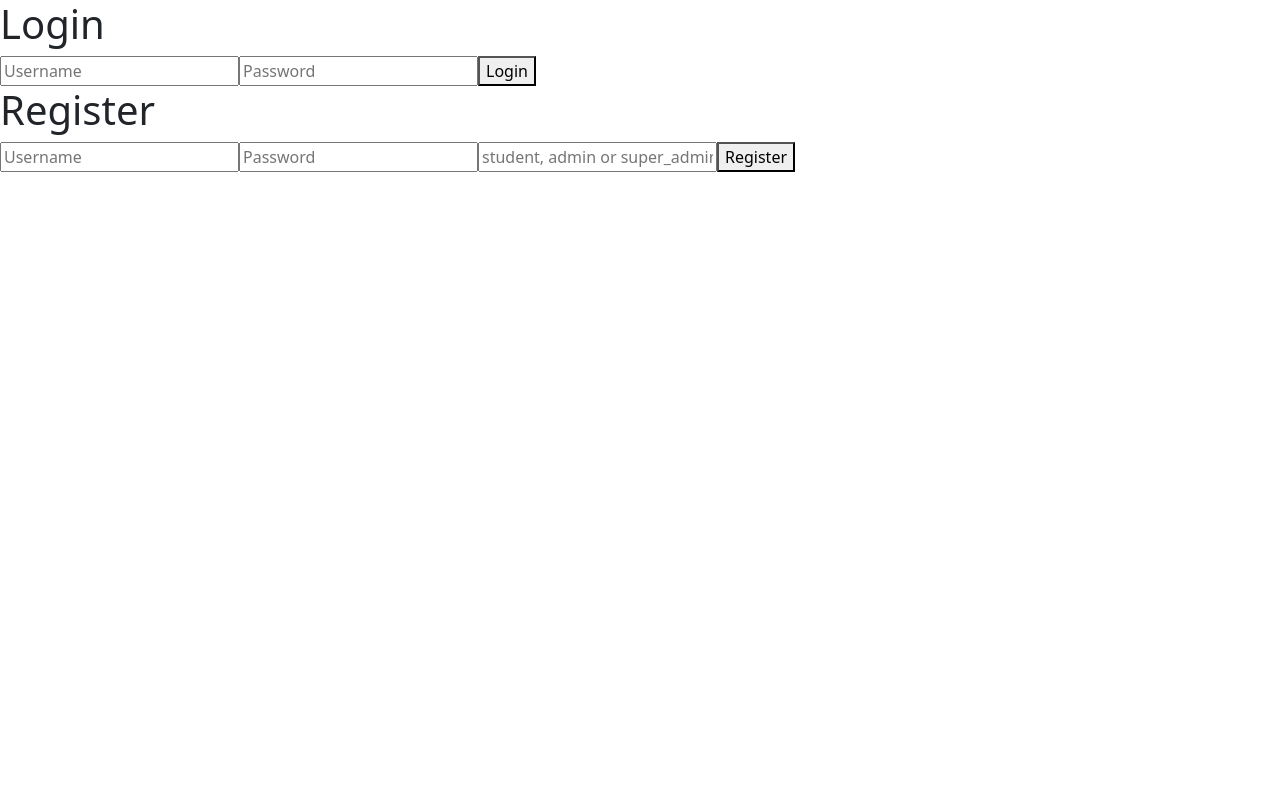
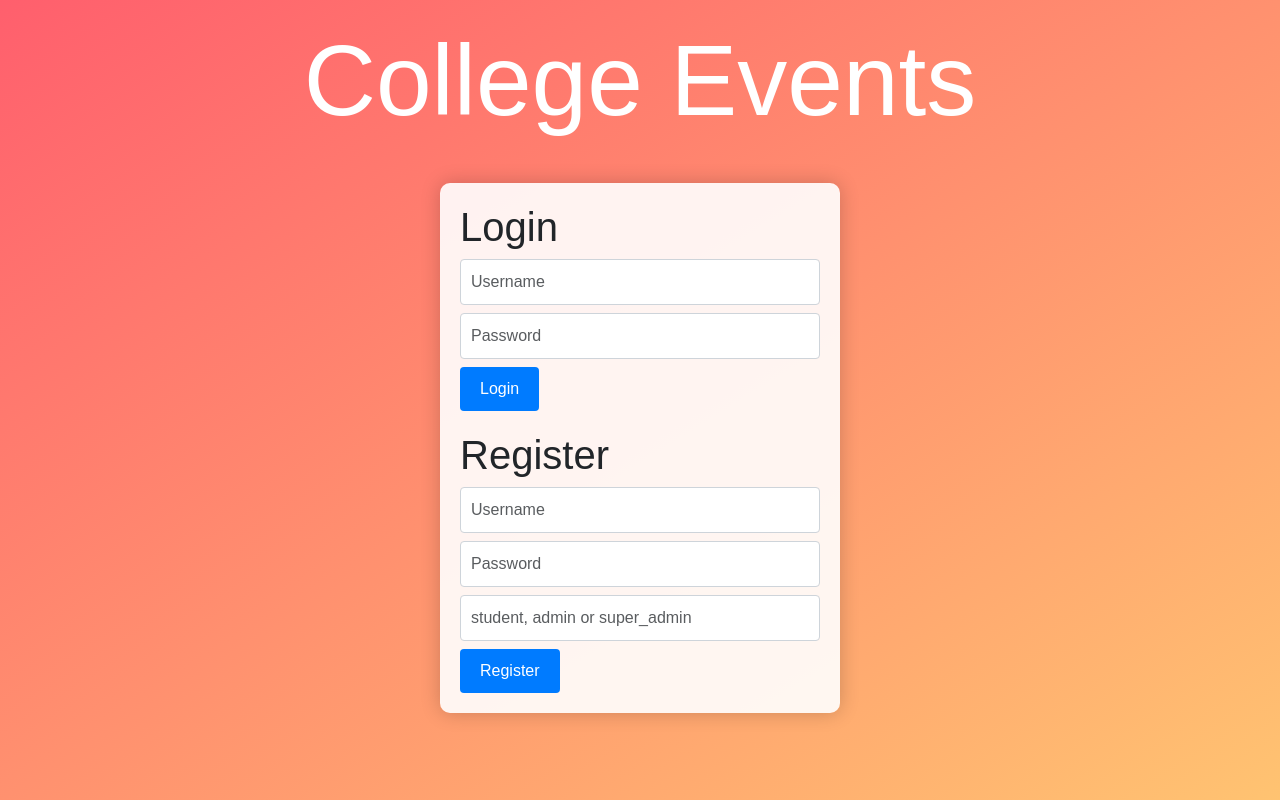
Before and after one commit to JeyoosJ/college-event-website, a React (Create React App) app in the folder frontend/: page / in a window 1280 px wide. Built offline with nearby package versions, Linux system fonts and the light colour scheme.

Commit message:
css for login page

```diff
--- a/frontend/src/Login.js
+++ b/frontend/src/Login.js
@@ -1,6 +1,7 @@
 import React, { useState } from 'react';
 import axios from 'axios';
 import { useNavigate } from 'react-router-dom';
+import './styles/Login.css'; // Import CSS file for custom styles
 
 const Login = ({ handleLoginSuccess }) => {
     const [loginUsername, setLoginUsername] = useState('');
@@ -57,43 +58,53 @@ const Login = ({ handleLoginSuccess }) => {
 
     return (
         <div>
-            <div>
+            <h1 className="title">College Events</h1>
+            <div className="login-container">
+                <div className="login-box">
+                    <div className="login-form">
                         <h1>Login</h1>
                         <input
                             type="text"
+                            className="form-control mb-2"
                             placeholder="Username"
                             value={loginUsername}
                             onChange={(e) => setLoginUsername(e.target.value)}
                         />
                         <input
                             type="password"
+                            className="form-control mb-2"
                             placeholder="Password"
                             value={loginPassword}
                             onChange={(e) => setLoginPassword(e.target.value)}
                         />
-                <button onClick={handleLogin}>Login</button>
+                        <button className="btn btn-primary" onClick={handleLogin}>Login</button>
                     </div>
-            <div>
+                    <div className="register-form">
                         <h1>Register</h1>
                         <input
                             type="text"
+                            className="form-control mb-2"
                             placeholder="Username"
                             value={registerUsername}
                             onChange={(e) => setRegisterUsername(e.target.value)}
                         />
                         <input
                             type="password"
+                            className="form-control mb-2"
                             placeholder="Password"
                             value={registerPassword}
                             onChange={(e) => setRegisterPassword(e.target.value)}
                         />
                         <input
                             type="text"
+                            className="form-control mb-2"
                             placeholder="student, admin or super_admin"
                             value={user_level}
                             onChange={(e) => setUserLevel(e.target.value)}
                         />
-                <button onClick={handleRegister}>Register</button>
+                        <button className="btn btn-primary" onClick={handleRegister}>Register</button>
+                    </div>
+                </div>
             </div>
         </div>
     );
--- a/frontend/src/Student.js
+++ b/frontend/src/Student.js
@@ -2,66 +2,63 @@ import React, { useState, useEffect } from 'react';
 import axios from 'axios';
 
 const StudentComponent = ({ user }) => {
-    const [rsoList, setRsoList] = useState([]);
-    const [selectedRSO, setSelectedRSO] = useState(null);
     const [eventsList, setEventsList] = useState([]);
     const [comment, setComment] = useState('');
 
+    useEffect(() => {
         console.log(user);
+        const fetchEvents = async () => {
+            try {
+                const response = await axios.get('http://localhost:8081/events');
+                setEventsList(response.data);
+                console.log(response.data);
+            } catch (error) {
+                console.error('Error fetching events:', error);
+            }
+        };
 
-    useEffect(() => {
-        // Fetch list of RSOS
-        axios.get('http://localhost:8081/rso')
-            .then(response => {
-                setRsoList(response.data);
-            })
-            .catch(error => console.error('Error fetching RSOs:', error));
+        fetchEvents();
     }, []);
-
-    const handleRSOSelection = (rsoId) => {
-        setSelectedRSO(rsoId);
-        // Fetch events for selected RSO
-        axios.get(`http://localhost:8081/rso/${rsoId}/events`)
-            .then(response => {
-                setEventsList(response.data);
-            })
-            .catch(error => console.error('Error fetching events:', error));
-    };
 
     const handleCommentSubmit = (eventId) => {
         // Submit comment for the selected event
-        axios.post(`http://localhost:8081/events/${eventId}/comments`, { comment })
+        axios.post(`http://localhost:8081/events/${eventId}/comments`, { text: comment })
             .then(response => {
                 // Refresh comments for the selected event
                 axios.get(`http://localhost:8081/events/${eventId}/comments`)
                     .then(response => {
-                        // Update events list with new comments
-                        const updatedEventsList = eventsList.map(event => {
+                        setEventsList(eventsList.map(event => {
                             if (event.event_id === eventId) {
                                 event.comments = response.data;
                             }
                             return event;
-                        });
-                        setEventsList(updatedEventsList);
+                        }));
                     })
                     .catch(error => console.error('Error fetching comments:', error));
+                setComment('');
             })
             .catch(error => console.error('Error submitting comment:', error));
     };
 
+    const handleCommentDelete = (eventId, commentId) => {
+        // Delete comment for the selected event
+        axios.delete(`http://localhost:8081/events/${eventId}/comments/${commentId}`)
+            .then(response => {
+                // Remove the deleted comment from the events list
+                setEventsList(eventsList.map(event => {
+                    if (event.event_id === eventId) {
+                        event.comments = event.comments.filter(comment => comment.comment_id !== commentId);
+                    }
+                    return event;
+                }));
+            })
+            .catch(error => console.error('Error deleting comment:', error));
+    };
+
     return (
         <div>
-            <h2>RSOs</h2>
-            <ul>
-                {rsoList.map(rso => (
-                    <li key={rso.rso_id}>
-                        <button onClick={() => handleRSOSelection(rso.rso_id)}>{rso.name}</button>
-                    </li>
-                ))}
-            </ul>
-            {selectedRSO && (
+            <h2>Events</h2>
             <div>
-                    <h2>Events for {rsoList.find(rso => rso.rso_id === selectedRSO).name}</h2>
                 <ul>
                     {eventsList.map(event => (
                         <li key={event.event_id}>
@@ -78,6 +75,7 @@ const StudentComponent = ({ user }) => {
                                 {event.comments && event.comments.map(comment => (
                                     <li key={comment.comment_id}>
                                         <p>{comment.text}</p>
+                                        <button onClick={() => handleCommentDelete(event.event_id, comment.comment_id)}>Delete</button>
                                     </li>
                                 ))}
                             </ul>
@@ -85,7 +83,7 @@ const StudentComponent = ({ user }) => {
                     ))}
                 </ul>
             </div>
-            )}
+
         </div>
     );
 };
--- /dev/null
+++ b/frontend/src/styles/Login.css
@@ -0,0 +1,69 @@
+body {
+    background-color: #f8f9fa;
+    font-family: Arial, sans-serif;
+    background-image: linear-gradient(to bottom right, #ff5f6d, #ffc371);
+    background-repeat: no-repeat;
+    background-size: cover;
+    height: 100vh;
+    width: 100vw;
+}
+
+.login-container {
+    display: flex;
+    justify-content: center;
+    align-items: center;
+    height: 70vh;
+}
+
+.login-box {
+    background-color: rgba(255, 255, 255, 0.9);
+    border-radius: 10px;
+    box-shadow: 0 0 20px rgba(0, 0, 0, 0.2);
+    width: 400px;
+}
+
+.login-form,
+.register-form {
+    margin: 20px;
+}
+
+.btn {
+    display: inline-block;
+    padding: 10px 20px;
+    border: none;
+    border-radius: 4px;
+    cursor: pointer;
+    text-align: center;
+    text-decoration: none;
+    background-color: #007bff;
+    color: #ffffff;
+    transition: background-color 0.3s ease;
+}
+
+.btn:hover {
+    background-color: #0056b3;
+}
+
+.form-control {
+    display: block;
+    width: 100%;
+    padding: 10px;
+    font-size: 16px;
+    border: 1px solid #ced4da;
+    border-radius: 4px;
+    box-sizing: border-box;
+    margin-bottom: 20px;
+}
+
+.form-control:focus {
+    border-color: #80bdff;
+    outline: 0;
+    box-shadow: 0 0 0 0.2rem rgba(0, 123, 255, 0.25);
+}
+
+.title {
+    text-align: center;
+    font-size: 100px;
+    color: #ffffff;
+    padding: 20px;
+}
```
Also changed, not shown: frontend/styles/Login.css (deleted). Lines whose indentation alone changed are shown as unchanged.
